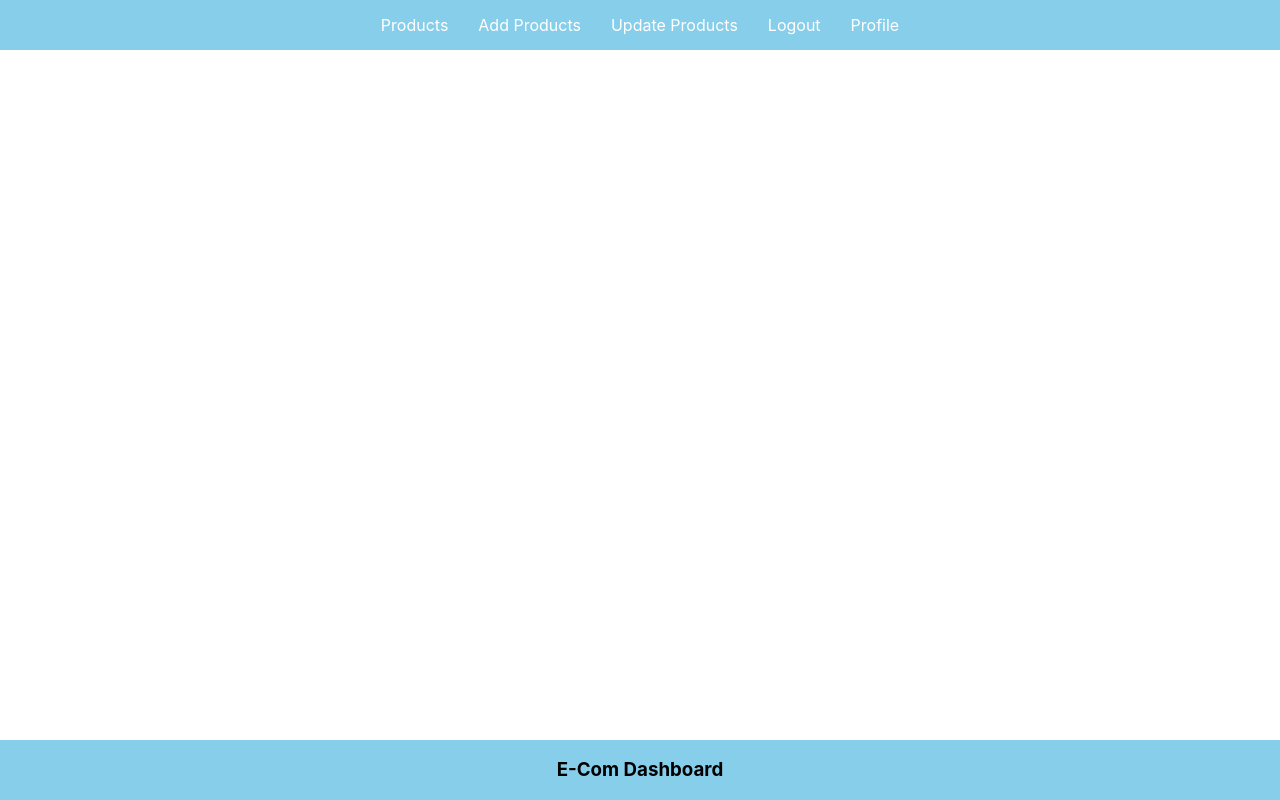
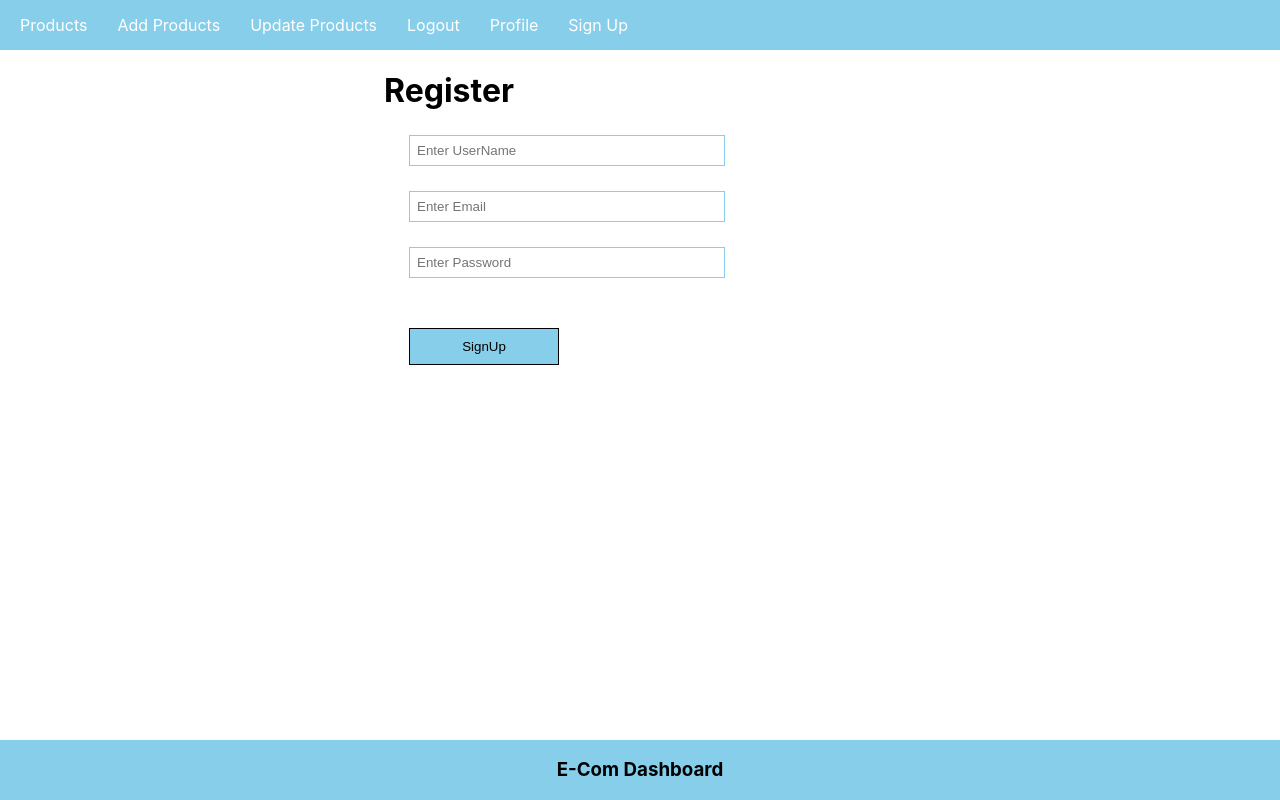
Before and after one commit to yogeshsunder/e-dashboard-frontend, a React (Create React App) app: page /SignUp in a window 1280 px wide. Built offline with nearby package versions, Linux system fonts and the light colour scheme.

Commit message:
Created Signup form with CSS and states

```diff
--- a/src/App.css
+++ b/src/App.css
@@ -1,5 +1,5 @@
 .App {
-  text-align: center;
+
 }
 
 .App-logo {
@@ -49,6 +49,28 @@
   justify-content: center;
   font-size: calc(10px + 2vmin);
   color: white;
+  text-align: center;
+}
+
+.div_signup{
+  margin-left: 30%;
+}
+
+.inputSignup{
+  display: block;
+    margin: 25px;
+    padding: 7px;
+    width: 300px;
+    border: 1px solid skyblue;
+}
+
+.button_signup {
+  margin: 25px;
+  padding: 10px;
+  width: 150px;
+  background-color: skyblue;
+  border: 1px, solid;
+  cursor: pointer;
 }
 
 .App-link {
--- a/src/App.js
+++ b/src/App.js
@@ -2,6 +2,7 @@ import './App.css';
 import Nav from './componenets/Nav';
 import Footer from './componenets/Footer';
 import { BrowserRouter, Route, Routes } from 'react-router-dom';
+import SignUp from './componenets/SignUp';
 
 function App() {
   return (
@@ -15,6 +16,7 @@ function App() {
         <Route path='/update' element={<h1>Udate Product Listing Component</h1>}/>
         <Route path='/logout' element={<h1>Logout Component</h1>}/>
         <Route path='/profile' element={<h1>Profile Component</h1>}/>
+        <Route path='/SignUp' element={<SignUp/>}/>
       </Routes>
       </BrowserRouter>
       <Footer />
--- a/src/componenets/Nav.js
+++ b/src/componenets/Nav.js
@@ -10,6 +10,7 @@ const Nav=()=>{
                 <li><Link to="/update">Update Products</Link></li>
                 <li><Link to="/logout">Logout</Link></li>
                 <li><Link to="/profile">Profile</Link></li>
+                <li><Link to="/SignUp">Sign Up</Link></li>
             </ul>
         </div>
     )
--- /dev/null
+++ b/src/componenets/SignUp.js
@@ -0,0 +1,21 @@
+import React, { useState } from "react";
+
+const SignUp = () => {
+    const [name, setName] = useState("");
+    const [password, setPassword] = useState("");
+    const [email, setEmail] = useState("");
+    const collectData=()=>{
+        console.warn(name, password, email)
+    }
+    return (
+        <div className="div_signup">
+            <h1>Register</h1>
+            < input className="inputSignup" type="text" value={name} onChange={(e) => setName(e.target.value)} placeholder="Enter UserName" />
+            < input className="inputSignup" type="text" value={password} onChange={(e) => setPassword(e.target.value)} placeholder="Enter Email" />
+            < input className="inputSignup" type="password" value={email} onChange={(e) => setEmail(e.target.value)} placeholder="Enter Password" />
+            <button onClick={collectData} className="button_signup" type="button">SignUp</button>
+        </div>
+    )
+}
+
+export default SignUp;
```
